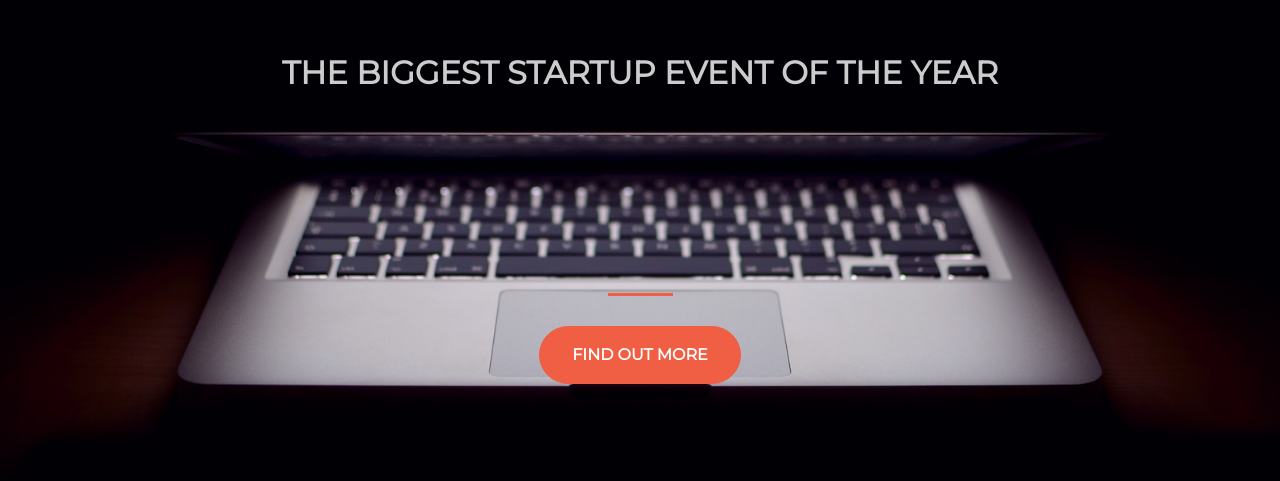
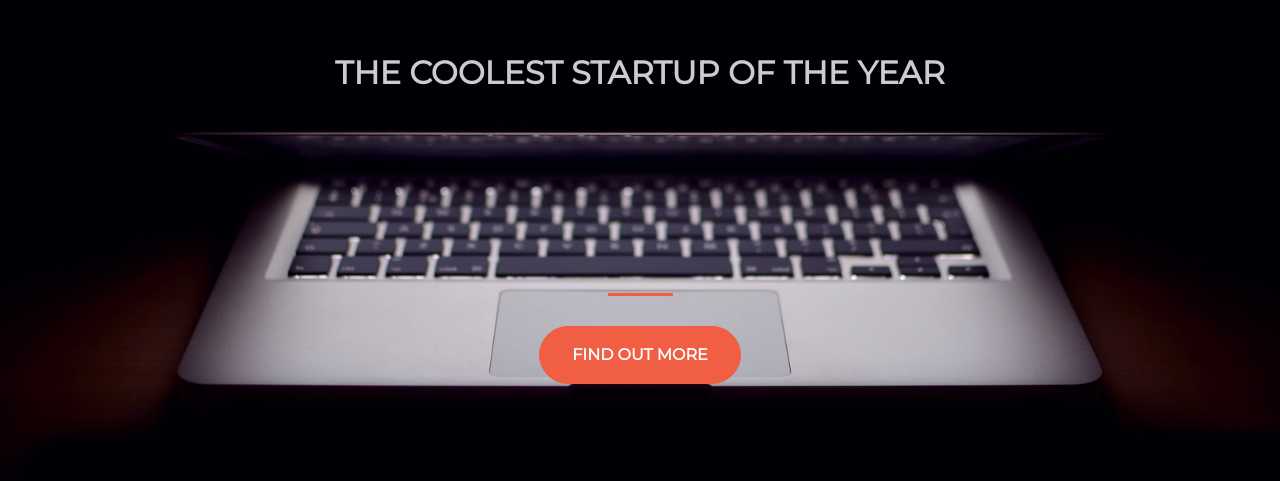
Before and after one commit to tiagodossantos-dev/tiagodossantos-dev.github.io, a plain HTML site: page index.html in a window 1280 px wide. Shown: the part 181-662 px from the top of the page. Drawn offline with nearby package versions, Linux system fonts and the light colour scheme.

Commit message:
changing text

```diff
--- a/index.html
+++ b/index.html
@@ -21,7 +21,7 @@
         <div class="row">
           <div class="col-lg-12 my-auto">
             <h1 class="text-uppercase faded">
-              <strong>the biggest startup event of the year</strong>
+              <strong>the coolest startup of the year</strong>
             </h1>
             <hr>
           </div>
```
